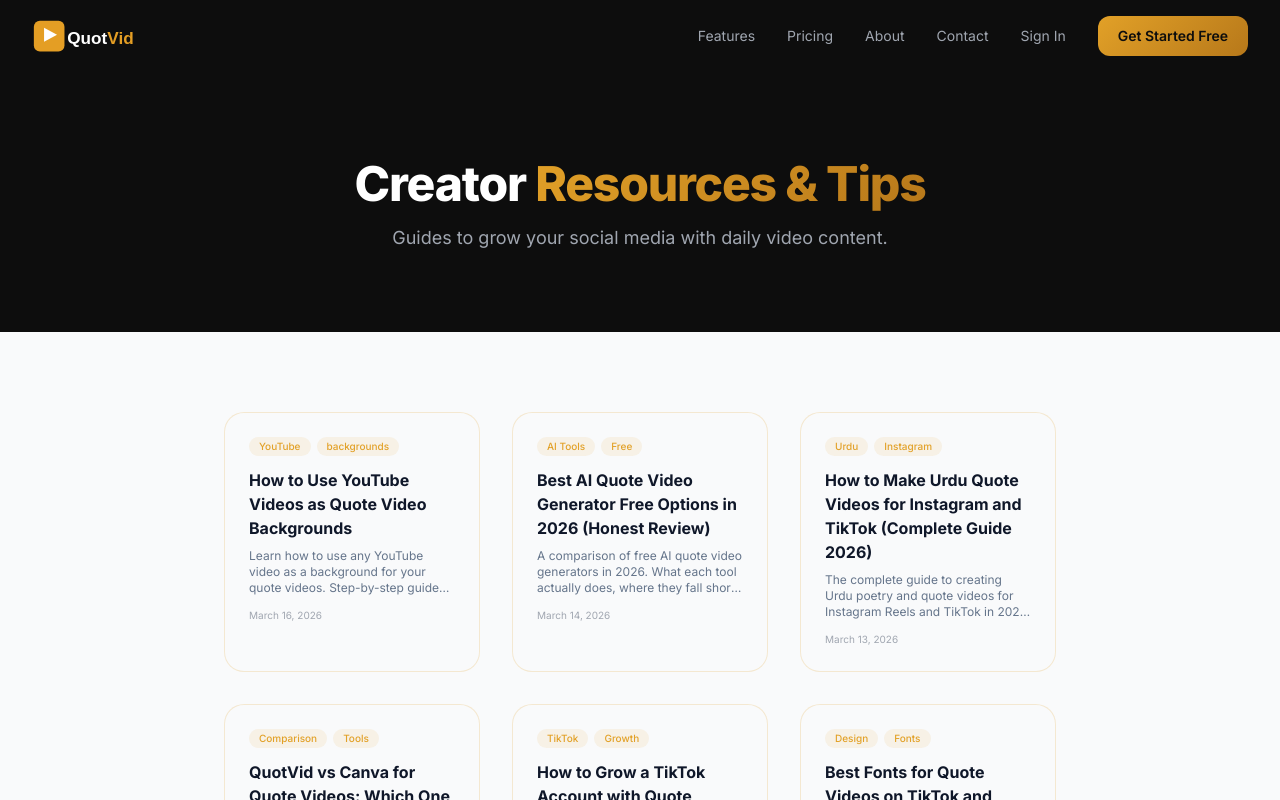
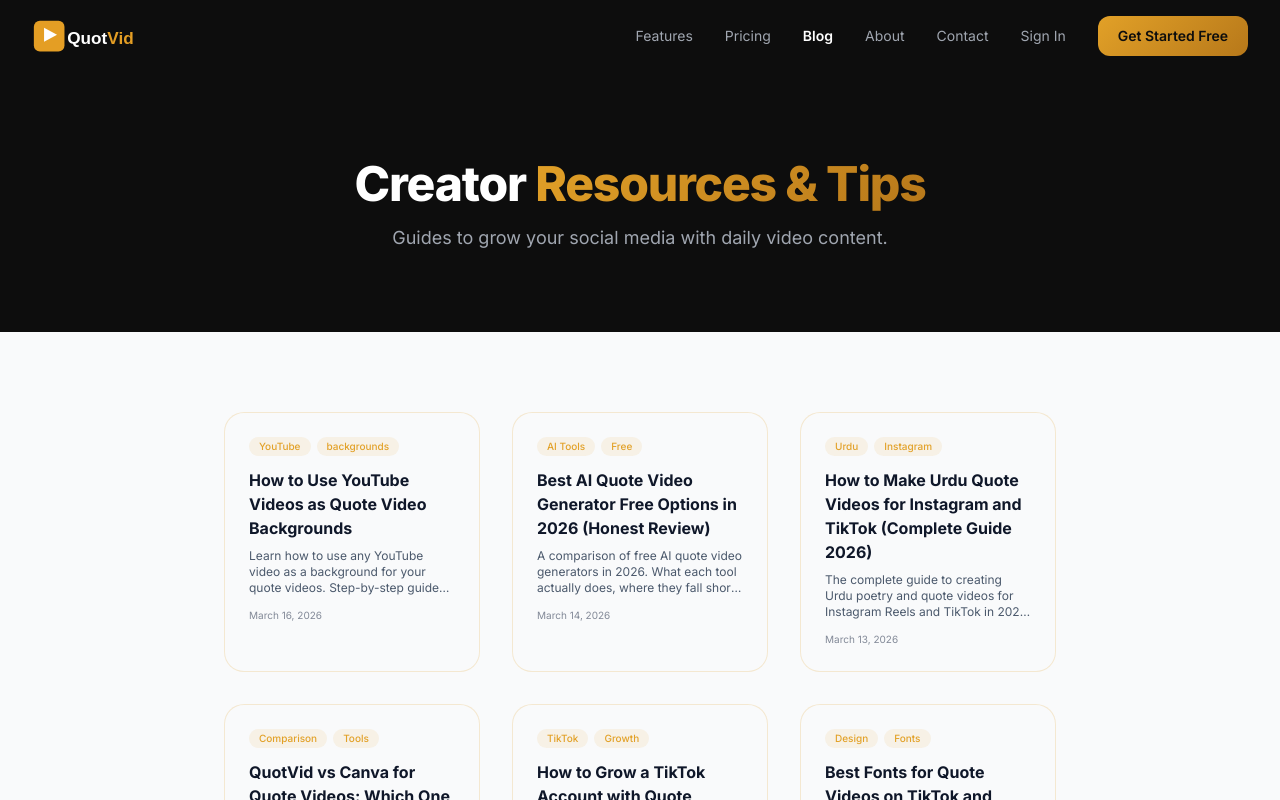
Before and after one commit to veomark99/quotvid_website_frontend, a Next.js app: page /blog in a window 1280 px wide. Shown: the top 800 px of the page. Built offline with nearby package versions, Linux system fonts and the light colour scheme.

Commit message:
mobile view color fix

```diff
--- a/app/contact/ContactForm.tsx
+++ b/app/contact/ContactForm.tsx
@@ -50,7 +50,7 @@ export default function ContactForm() {
         <label className="mb-2 block text-xs sm:text-sm font-medium text-light-heading">Subject</label>
         <select value={form.subject} onChange={(e) => setForm({ ...form, subject: e.target.value })} className={inputClass}>
           {["General Question", "Billing", "Bug Report", "Partnership", "Other"].map((o) => (
-            <option key={o}>{o}</option>
+            <option key={o} style={{ backgroundColor: "#f5f7fa", color: "#1b2540" }}>{o}</option>
           ))}
         </select>
       </div>
--- a/app/globals.css
+++ b/app/globals.css
@@ -68,9 +68,10 @@
 
   .glow-gold { box-shadow: 0 0 40px hsl(39 76% 52% / 0.25); }
   .border-gold { border-color: hsl(39 76% 52% / 0.3); }
-  .text-light-muted { color: hsl(220 9% 66%); }
+  .text-light-muted { color: hsl(220 9% 55%); }
   .text-light-heading { color: hsl(222 47% 11%); }
-  .text-light-body { color: hsl(215 16% 47%); }
+  /* Darkened from 47% to 36% lightness: contrast ~6.2:1 on bg-section-light, passes WCAG AA */
+  .text-light-body { color: hsl(215 18% 36%); }
 }
 
 @keyframes fadeInUp {
--- a/components/Navbar.tsx
+++ b/components/Navbar.tsx
@@ -3,11 +3,13 @@
 import { useState, useEffect } from "react";
 import Link from "next/link";
 import Image from "next/image";
+import { usePathname } from "next/navigation";
 import { Menu, X } from "lucide-react";
 
 const navLinks = [
   { label: "Features", href: "/features" },
   { label: "Pricing", href: "/pricing" },
+  { label: "Blog", href: "/blog" },
   { label: "About", href: "/about" },
   { label: "Contact", href: "/contact" },
 ];
@@ -15,12 +17,27 @@ const navLinks = [
 export default function Navbar() {
   const [scrolled, setScrolled] = useState(false);
   const [mobileOpen, setMobileOpen] = useState(false);
+  const pathname = usePathname();
 
   useEffect(() => {
     const onScroll = () => setScrolled(window.scrollY > 50);
     window.addEventListener("scroll", onScroll);
     return () => window.removeEventListener("scroll", onScroll);
   }, []);
+
+  const linkClass = (href: string) =>
+    `text-sm transition-colors ${
+      pathname === href || (href !== "/" && pathname.startsWith(href))
+        ? "text-foreground font-semibold"
+        : "text-muted-foreground hover:text-foreground"
+    }`;
+
+  const mobileLinkClass = (href: string) =>
+    `block text-sm py-1 transition-colors ${
+      pathname === href || (href !== "/" && pathname.startsWith(href))
+        ? "text-primary font-semibold"
+        : "text-muted-foreground hover:text-foreground"
+    }`;
 
   return (
     <nav
@@ -36,7 +53,7 @@ export default function Navbar() {
         {/* Desktop */}
         <div className="hidden items-center gap-8 md:flex">
           {navLinks.map((l) => (
-            <Link key={l.href} href={l.href} className="text-sm text-muted-foreground transition-colors hover:text-foreground">
+            <Link key={l.href} href={l.href} className={linkClass(l.href)}>
               {l.label}
             </Link>
           ))}
@@ -59,21 +76,28 @@ export default function Navbar() {
 
       {/* Mobile menu */}
       {mobileOpen && (
-        <div className="md:hidden bg-background/95 backdrop-blur-md border-t border-border px-3 sm:px-4 pb-6 pt-2 space-y-4">
+        <div className="md:hidden bg-background/95 backdrop-blur-md border-t border-border px-3 sm:px-4 pb-6 pt-2 space-y-1">
           {navLinks.map((l) => (
-            <Link key={l.href} href={l.href} className="block text-sm text-muted-foreground hover:text-foreground" onClick={() => setMobileOpen(false)}>
+            <Link key={l.href} href={l.href} className={mobileLinkClass(l.href)} onClick={() => setMobileOpen(false)}>
               {l.label}
             </Link>
           ))}
-          <a href="https://app.quotvid.com/auth/signin" className="block text-sm text-muted-foreground hover:text-foreground">
+          <div className="pt-2 space-y-3 border-t border-border/40 mt-2">
+            <a
+              href="https://app.quotvid.com/auth/signin"
+              className="block text-sm text-muted-foreground hover:text-foreground py-1"
+              onClick={() => setMobileOpen(false)}
+            >
               Sign In
             </a>
             <a
               href="https://app.quotvid.com/auth/signup"
-            className="block rounded-lg bg-gradient-gold px-5 py-2.5 text-center text-sm font-semibold text-primary-foreground"
+              className="block rounded-lg bg-gradient-gold px-5 py-3 text-center text-sm font-semibold text-primary-foreground min-h-[44px] flex items-center justify-center"
+              onClick={() => setMobileOpen(false)}
             >
               Get Started Free
             </a>
+          </div>
         </div>
       )}
     </nav>
```
Also changed, not shown: 1 other file (tests, documents, lock files or other folders). Lines whose indentation alone changed are shown as unchanged.
